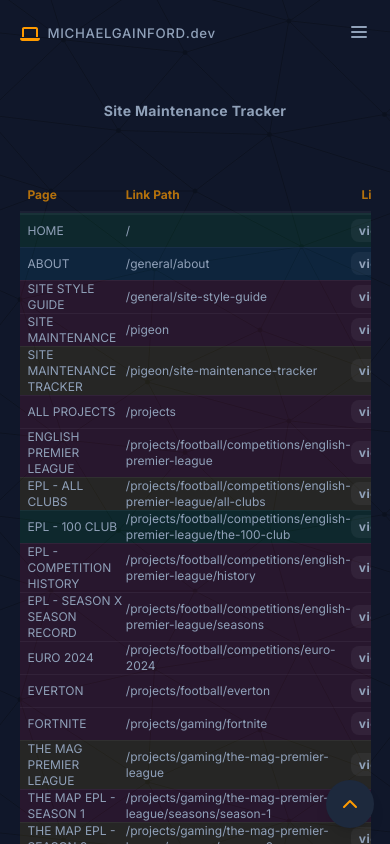
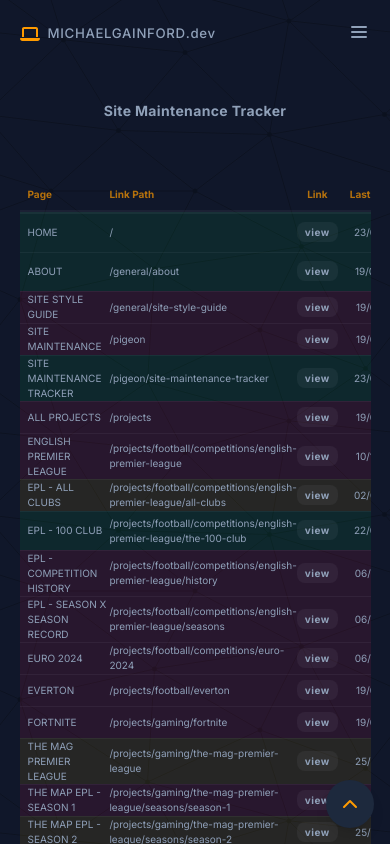
Before and after one commit to michaelgainford/michaelgainford.github.io, a Next.js app: page /pigeon/site-maintenance-tracker in a window 390 px wide. Shown: the top 844 px of the page. Built offline with nearby package versions, Linux system fonts and the light colour scheme.

Commit message:
Sitemap/maintenance tracker update.

```diff
--- a/components/pigeon/TableOfSitePages.jsx
+++ b/components/pigeon/TableOfSitePages.jsx
@@ -11,7 +11,7 @@ export default function Component_TableOfSitePages() {
 	return (
 		<div className="overflow-x-auto">
 			<table className="w-full max-w-[1800px] mx-auto mt-8 mb-16 text-left text-md xl:max-w-[90dvw]">
-				<thead className="text-xs lg:text-sm">
+				<thead className="text-xxs lg:text-sm">
 					<tr className="text-left border-b-4 border-slate-200/5 text-amber-500/70 [&>th]:py-2 [&>th]:text-center">
 						<th className="py-2 text-left! pl-2">Page</th>
 						<th className="py-2 text-left!">Link Path</th>
@@ -21,7 +21,7 @@ export default function Component_TableOfSitePages() {
 						<th className="text-left!">Status</th>
 					</tr>
 				</thead>
-				<tbody className="text-xs xl:text-sm">
+				<tbody className="text-xxs xl:text-sm">
 					{PagesInSitemap.map((item, index) => (
 						<tr
 							key={index}
@@ -62,7 +62,7 @@ export default function Component_TableOfSitePages() {
 								)}
 							</td>
 							<td>
-								<span className="px-2 py-1 font-bold w-full tracking-wider text-center rounded-lg relative">
+								<span className="px-2 py-1 font-bold w-full tracking-wider text-center rounded-lg relative flex">
 									<span
 										className={`absolute left-0 top-1/2 transform -translate-y-1/2 w-2 h-2 rounded-full ${
 											Math.floor(
--- a/data/data_for__sitemap.json
+++ b/data/data_for__sitemap.json
@@ -16,7 +16,7 @@
 			"navigationMain": true,
 			"navigationFooterFirstList": true,
 			"navigationFooterSecondList": false,
-			"lastUpdated": "2025-02-11"
+			"lastUpdated": "2025-02-23"
 		},
 		{
 			"name": "About",
@@ -30,7 +30,7 @@
 			"mainNav": false,
 			"footerNav_1": true,
 			"footerNav_2": false,
-			"lastUpdated": "2025-02-05"
+			"lastUpdated": "2025-02-19"
 		},
 		{
 			"name": "Site Style Guide",
@@ -72,7 +72,7 @@
 			"mainNav": false,
 			"footerNav_1": false,
 			"footerNav_2": false,
-			"lastUpdated": "2025-01-26"
+			"lastUpdated": "2025-02-23"
 		},
 		{
 			"name": "All Projects",
```
Also changed, not shown: 1 other file (tests, documents, lock files or other folders).
